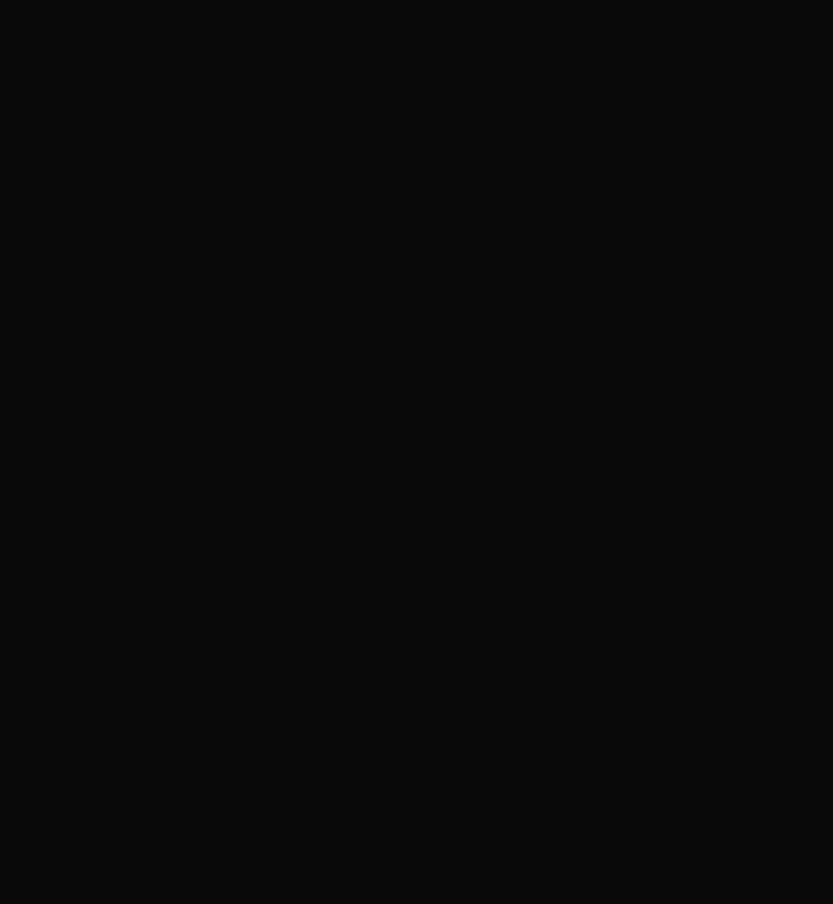
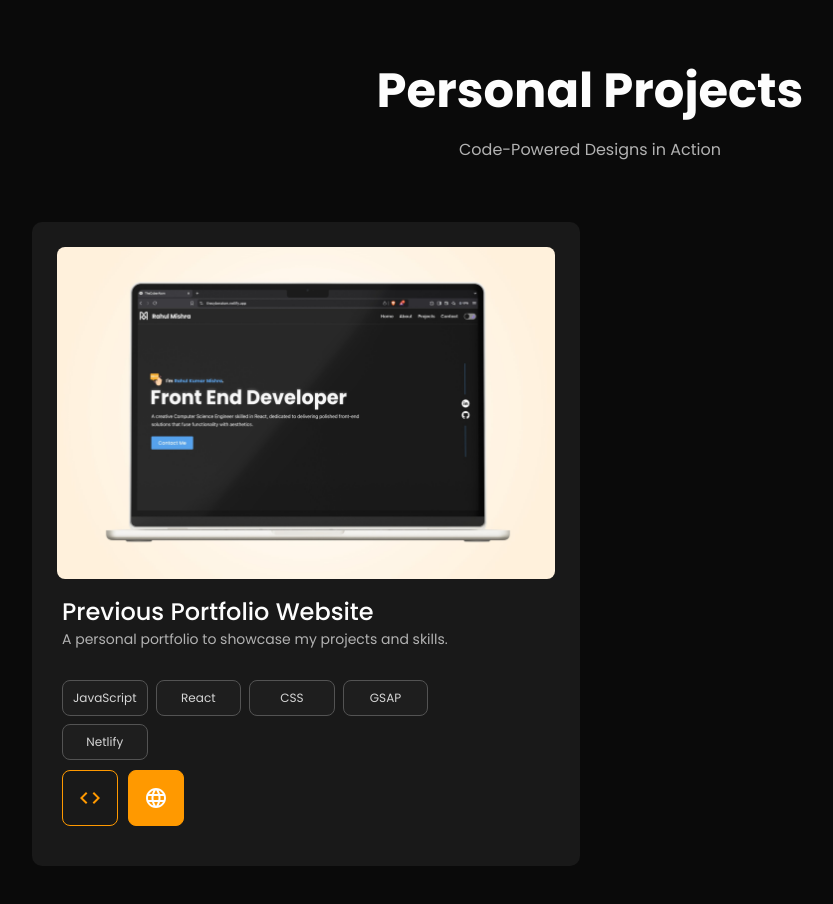
Before and after one commit to TheCyberAtom/PortFolio, a React (Vite) app: page / in a window 1280 px wide. Shown: the part 1380-2284 px from the top of the page, without its empty margins (50-883 px from the left). Before the commit the page ends 1335 px from the top, so only its background shows below. Built offline with nearby package versions, Linux system fonts and the light colour scheme.

Commit message:
Added: Project Component

```diff
--- a/src/App.jsx
+++ b/src/App.jsx
@@ -2,6 +2,7 @@
 import Home from "./components/Home/Home";
 import Navbar from "./components/Navbar/Navbar";
 import Skills from "./components/Skills/Skills";
+import Projects from "./components/Projects/Projects";
 import "./App.css";
 
 const App = () => {
@@ -10,6 +11,7 @@
       <Navbar />
       <Home />
       <Skills />
+      <Projects />
     </div>
   );
 };
--- /dev/null
+++ b/src/components/Projects/ProjectCard.jsx
@@ -0,0 +1,44 @@
+import React from "react";
+import CodeIcon from "@mui/icons-material/Code";
+import LanguageIcon from "@mui/icons-material/Language";
+import { motion } from "framer-motion";
+import "./Projects.css";
+
+const ProjectCard = ({ item }) => {
+  return (
+    <motion.div
+      className="project-item"
+      initial={{ opacity: 0, y: 75 }}
+      whileInView={{ opacity: 1, y: 0 }}
+      //   viewport={{ once: true }}
+      transition={{ duration: 0.5, delay: 0.1 }}
+    >
+      <div className="project-image">
+        <img src={item.image} alt={item.name} />
+      </div>
+      <div className="project-details">
+        <div className="project-title">
+          <h3>{item.name}</h3>
+          <p>{item.description}</p>
+        </div>
+        <div className="project-stacks">
+          <div className="stacks">
+            {item.techStack.map((tech) => {
+              return <p className="tech-stack">{tech}</p>;
+            })}
+          </div>
+          <div className="project-btns">
+            <a href="#" className="code-btn">
+              <CodeIcon className="code-icon" />
+            </a>
+            <a href="#" className="view-btn">
+              <LanguageIcon className="live-icon" />
+            </a>
+          </div>
+        </div>
+      </div>
+    </motion.div>
+  );
+};
+
+export default ProjectCard;
--- /dev/null
+++ b/src/components/Projects/Projects.css
@@ -0,0 +1,168 @@
+.projects {
+  width: 100%;
+  padding: 20px;
+  margin-top: 30px;
+}
+
+.projects-content {
+  width: 100%;
+  display: flex;
+  flex-direction: column;
+  align-items: center;
+  margin: 50px 0;
+  text-align: center;
+}
+
+.projects-content-title {
+  font-size: 1.5em;
+  font-weight: 500;
+  margin-bottom: 10px;
+  text-align: center;
+}
+
+.projects-content-description {
+  color: var(--grey-color);
+  margin-bottom: 20px;
+}
+
+.projects-content-items {
+  display: grid;
+  grid-template-columns: repeat(2, 1fr);
+  gap: 20px;
+  width: 90%;
+  justify-items: center;
+  margin-top: 40px;
+}
+
+.project-item {
+  background-color: var(--background-color-2);
+  border-radius: 10px;
+  display: flex;
+  flex-direction: column;
+  align-items: start;
+  gap: 10px;
+  padding: 25px;
+  width: 100%;
+  position: relative;
+  transition: transform 0.3s;
+}
+
+.project-item:hover {
+  transform: scale(1.01);
+}
+
+.project-image {
+  width: 100%;
+  display: flex;
+  justify-content: center;
+  border-radius: 8px;
+}
+
+.project-image img {
+  width: 100%;
+  aspect-ratio: 3/2;
+  border-radius: 8px;
+}
+
+.project-details {
+  width: 100%;
+  display: flex;
+  flex-direction: column;
+  align-items: start;
+  justify-content: space-between;
+  padding: 5px;
+}
+
+.project-title {
+  text-align: left;
+  width: 100%;
+}
+
+.project-title h3 {
+  font-size: 1.5em;
+  font-weight: 500;
+}
+
+.project-title p {
+  font-size: 14px;
+  color: var(--grey-color);
+  max-width: 90%;
+}
+
+.project-stacks {
+  display: flex;
+  width: 100%;
+  justify-content: space-between;
+  padding: 10px 0;
+  flex-wrap: wrap;
+  margin-top: 10px;
+}
+
+.stacks {
+  display: grid;
+  grid-template-columns: repeat(4, minmax(0, 1fr));
+  align-items: center;
+  gap: 8px;
+  margin-top: 10px;
+}
+
+.tech-stack {
+  font-size: 12px;
+  padding: 8px 10px;
+  color: var(--grey-color);
+  background-color: var(--background-color-2);
+  border: 1px solid var(--secondary-color);
+  filter: brightness(1.2);
+  border-radius: 8px;
+  transition: all 0.5s;
+}
+.tech-stack:hover {
+  background-color: var(--secondary-color);
+}
+
+.project-btns {
+  display: flex;
+  justify-content: center;
+  align-items: end;
+  gap: 10px;
+  margin-top: 10px;
+}
+
+.project-btns a {
+  padding: 15px;
+  display: flex;
+  align-items: center;
+  border-radius: 8px;
+  transition: all 0.5s;
+}
+
+.code-icon,
+.live-icon {
+  font-size: 1.5em;
+  transition: all 0.5s;
+}
+
+.code-icon {
+  color: var(--primary-color);
+}
+
+.code-btn {
+  border: 1px solid var(--primary-color);
+}
+.code-btn:hover {
+  background-color: var(--primary-color);
+}
+.code-btn:hover .code-icon {
+  color: var(--text-color);
+}
+
+.view-btn {
+  background-color: var(--primary-color);
+  border: 1px solid var(--primary-color);
+}
+.view-btn:hover {
+  background-color: var(--background-color-2);
+}
+.view-btn:hover .live-icon {
+  color: var(--primary-color);
+}
--- /dev/null
+++ b/src/components/Projects/Projects.jsx
@@ -0,0 +1,39 @@
+import React from "react";
+import projectsData from "../../constants/projectConstant";
+import ProjectCard from "./ProjectCard";
+import { motion } from "framer-motion";
+import "./Projects.css";
+
+const Projects = () => {
+  return (
+    <div className="projects" id="projects">
+      <div className="projects-content">
+        <motion.div
+          className="projects-content-title"
+          initial={{ opacity: 0 }}
+          whileInView={{ opacity: 1 }}
+          //   viewport={{ once: true }}
+          transition={{ duration: 0.5, delay: 0.3 }}
+        >
+          <h1>Personal Projects</h1>
+        </motion.div>
+        <motion.div
+          className="projects-content-description"
+          initial={{ opacity: 0 }}
+          whileInView={{ opacity: 1 }}
+          //   viewport={{ once: true }}
+          transition={{ duration: 0.5, delay: 0.3 }}
+        >
+          <p>Code-Powered Designs in Action</p>
+        </motion.div>
+        <div className="projects-content-items">
+          {projectsData.map((item) => {
+            return <ProjectCard key={item.id} item={item} />;
+          })}
+        </div>
+      </div>
+    </div>
+  );
+};
+
+export default Projects;
--- /dev/null
+++ b/src/constants/projectConstant.js
@@ -0,0 +1,13 @@
+import PortfolioImg from "../assets/portfolio.jpeg";
+
+const projectsData = [
+  {
+    id: 1,
+    name: "Previous Portfolio Website",
+    description: "A personal portfolio to showcase my projects and skills.",
+    techStack: ["JavaScript", "React", "CSS", "GSAP", "Netlify"],
+    image: PortfolioImg,
+  },
+];
+
+export default projectsData;
```
Also changed, not shown: src/assets/portfolio.jpeg (added).
